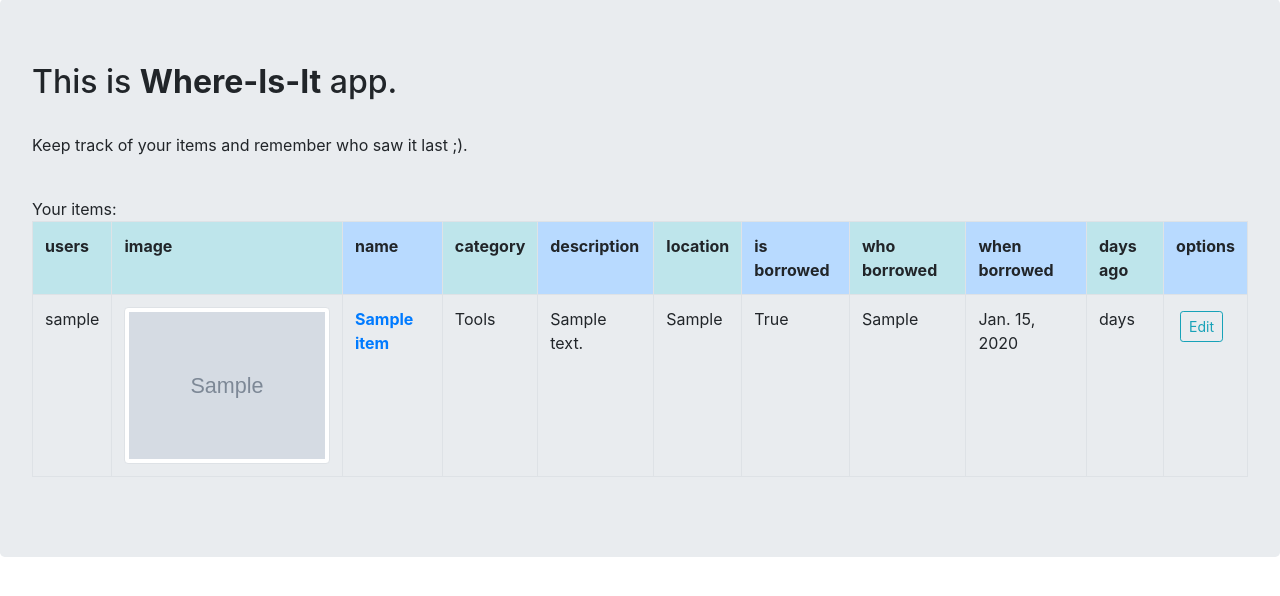
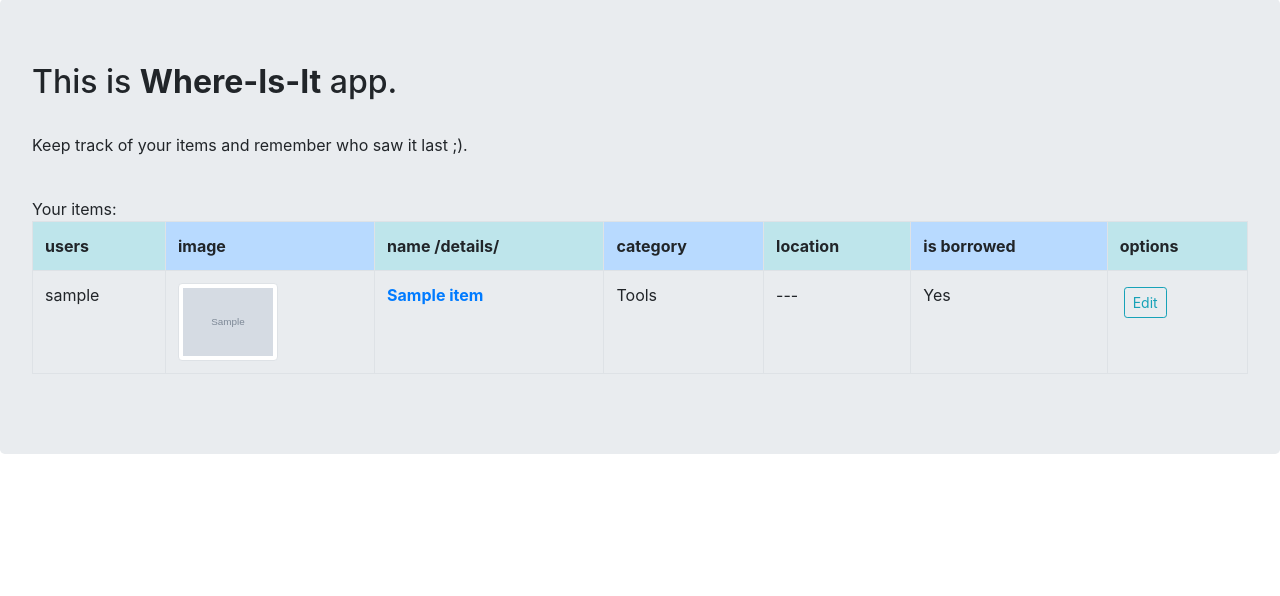
Before and after one commit to elenerandarill/Django-Whereisit, a Django app: page / in a window 1280 px wide. Shown: the part 129-725 px from the top of the page. Run offline with Django 3.2, Linux system fonts and the light colour scheme; a user stored in the database is signed in; tables that the repository leaves empty hold one stand-in row (values such as "Sample post"); grey boxes marked "Sample" are stand-in pictures; some libraries are stand-ins or nearby versions.

Commit message:
Changes with what`s shown on home page and in detail view - counting how many days item has been borrowed for.

```diff
--- a/whereisit_app/templates/whereisit_app/home.html
+++ b/whereisit_app/templates/whereisit_app/home.html
@@ -9,16 +9,12 @@
         <table class="table table-bordered">
             <tr>
                 <th scope="col" class="table-info">users</th>
-                <th scope="col" class="table-info">image</th>
-                <th scope="col" class="table-primary">name</th>
-                <th scope="col" class="table-info">category</th>
-                <th scope="col" class="table-primary">description</th>
+                <th scope="col" class="table-primary">image</th>
+                <th scope="col" class="table-info">name /details/</th>
+                <th scope="col" class="table-primary">category</th>
                 <th scope="col" class="table-info">location</th>
                 <th scope="col" class="table-primary">is borrowed</th>
-                <th scope="col" class="table-info">who borrowed</th>
-                <th scope="col" class="table-primary">when borrowed</th>
-                <th scope="col" class="table-info">days ago</th>
-                <th scope="col" class="table-primary">options</th>
+                <th scope="col" class="table-info">options</th>
             </tr>
             {% for item in items %}
                 {% if user in item.users.all %}
@@ -30,7 +26,7 @@
                         </td>
                         <td>
                             {% if item.image %}
-                                <img class="img-thumbnail" height="150" src="{{ item.image.url }}">
+                                <img class="img img-thumbnail" height="100" width="100" src="{{ item.image.url }}">
                             {% else %}
                                 No image.
                             {% endif %}
@@ -42,15 +38,17 @@
                             </a>
                         </td>
                         <td>{{ item.category }}</td>
-                        <td>{{ item.description }}</td>
-                        <td>{{ item.location }}</td>
-                        <td>{{ item.is_borrowed }}</td>
-                        <td>{{ item.who_borrowed }}</td>
-                        <td>{{ item.when_borrowed|date }}</td>
-                        <td>
-                            {% if item.when_borrowed %}
-                                days
-    {#                            {{ datetime.datetime.now - item.when_borrowed }}#}
+
+                        <td>{% if item.is_borrowed %}
+                                ---
+                            {% else %}
+                                {{ item.location }}
+                            {% endif %}
+                        </td>
+                        <td>{% if item.is_borrowed %}
+                                Yes
+                            {% else %}
+                                ---
                             {% endif %}
                         </td>
                         <td>
--- a/whereisit_app/views.py
+++ b/whereisit_app/views.py
@@ -3,9 +3,12 @@ from django.shortcuts import render, redirect
 from django.contrib.auth.decorators import login_required
 from django.contrib.auth.mixins import LoginRequiredMixin, UserPassesTestMixin
 from django.contrib import messages
+from django.utils import timezone
+
 from .forms import UserRegisterForm, UserUpdateForm, ProfileUpdateForm
 from django.views.generic import ListView, DetailView, CreateView, UpdateView, DeleteView
 from .models import Profile, Item
+import datetime
 
 
 def home(request):
@@ -61,6 +64,13 @@ class ItemListView(ListView):
 class ItemDetailView(DetailView):
     model = Item
 
+    def get_context_data(self, **kwargs):
+        item = self.object
+        context = super(ItemDetailView, self).get_context_data(**kwargs)
+        if item.when_borrowed:
+            context['days_passed'] = timezone.now() - item.when_borrowed
+            return context
+
 
 class ItemCreateView(LoginRequiredMixin, CreateView):
     model = Item
```
Also changed, not shown: whereisit_app/templates/whereisit_app/item_detail.html (+8 -2 lines), whereisit_app/migrations/0010_item_days_passed.py (added), whereisit_app/migrations/0011_remove_item_days_passed.py (added).
